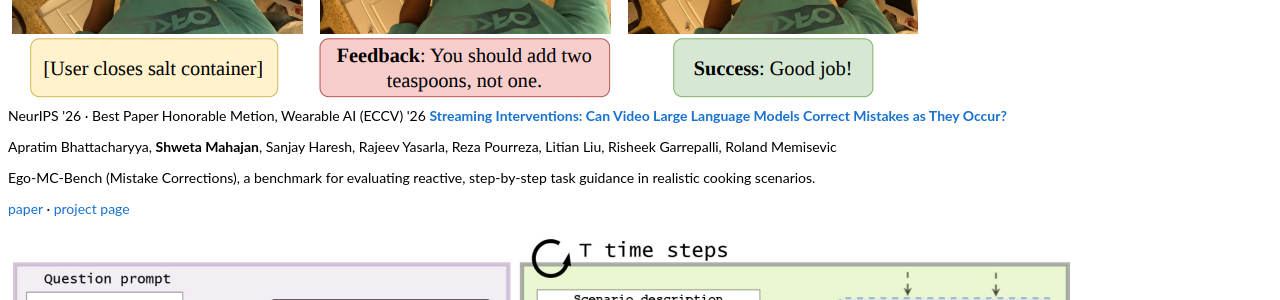
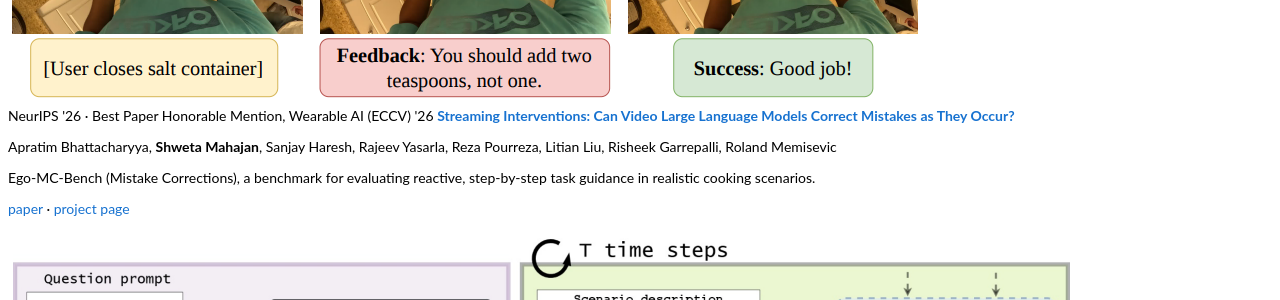
Before and after one commit to s-mahajan/s-mahajan.github.io, a Jekyll site: the page index.html, which Jekyll copies as it is, in a window 1280 px wide and 900 px high, scrolled down 2868 px. Shown: the part 153-453 px from the top of the window. Built offline with Jekyll 4.4.1, drawn with Linux system fonts in a browser that asks for light colours; some of the changed text lies outside the part shown.

Commit message:
Fix typo in award mentions in index.html

```diff
--- a/index.html
+++ b/index.html
@@ -114,7 +114,7 @@
       <article class="pub">
         <img class="pub-thumb" src="/images/streamingvlm.png" alt="" loading="lazy">
         <div>
-         <span class="pub-tag award">NeurIPS '26 · Best Paper Honorable Metion, Wearable AI (ECCV) '26 </span>
+         <span class="pub-tag award">NeurIPS '26 · Best Paper Honorable Mention, Wearable AI (ECCV) '26 </span>
           <h3 class="pub-title"><a href="https://arxiv.org/pdf/2606.09547">Streaming Interventions: Can Video Large Language Models Correct Mistakes as They Occur?</a></h3>
           <p class="pub-authors">Apratim Bhattacharyya, <b>Shweta Mahajan</b>, Sanjay Haresh, Rajeev Yasarla, Reza Pourreza, Litian Liu, Risheek Garrepalli, Roland Memisevic</p>
           <p class="pub-desc">Ego-MC-Bench (Mistake Corrections), a benchmark for evaluating reactive, step-by-step task guidance in realistic cooking scenarios.</p>
@@ -150,7 +150,7 @@
       <article class="pub">
         <img class="pub-thumb" src="/images/roca.png" alt="" loading="lazy">
         <div>
-          <span class="pub-tag award">ICML '26 · Best Paper Honorable Metion, SDAD (ECCV) '26 </span>
+          <span class="pub-tag award">ICML '26 · Best Paper Honorable Mention, SDAD (ECCV) '26 </span>
           <h3 class="pub-title"><a href="https://arxiv.org/pdf/2506.10145">RoCA: Robust Cross-domain End-to-end Autonomous Driving</a></h3>
           <p class="pub-authors">Rajeev Yasarla, Shizhong Han, Hsin-Pai Cheng, Apratim Bhattacharyya, <b>Shweta Mahajan</b>, Litian Liu, Yunxiao Shi, Risheek Garrepalli, Hong Cai, Fatih Porikli</p>
           <p class="pub-desc">Gaussian processes for modeling driving trajectories.</p>
```
